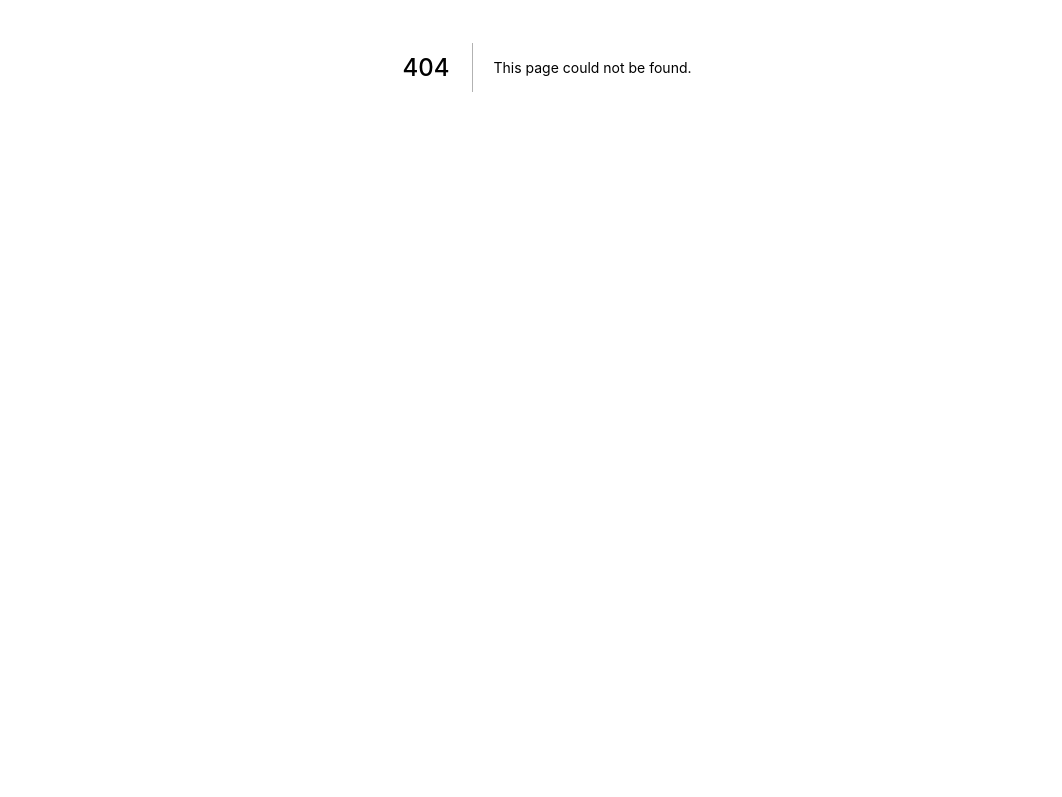
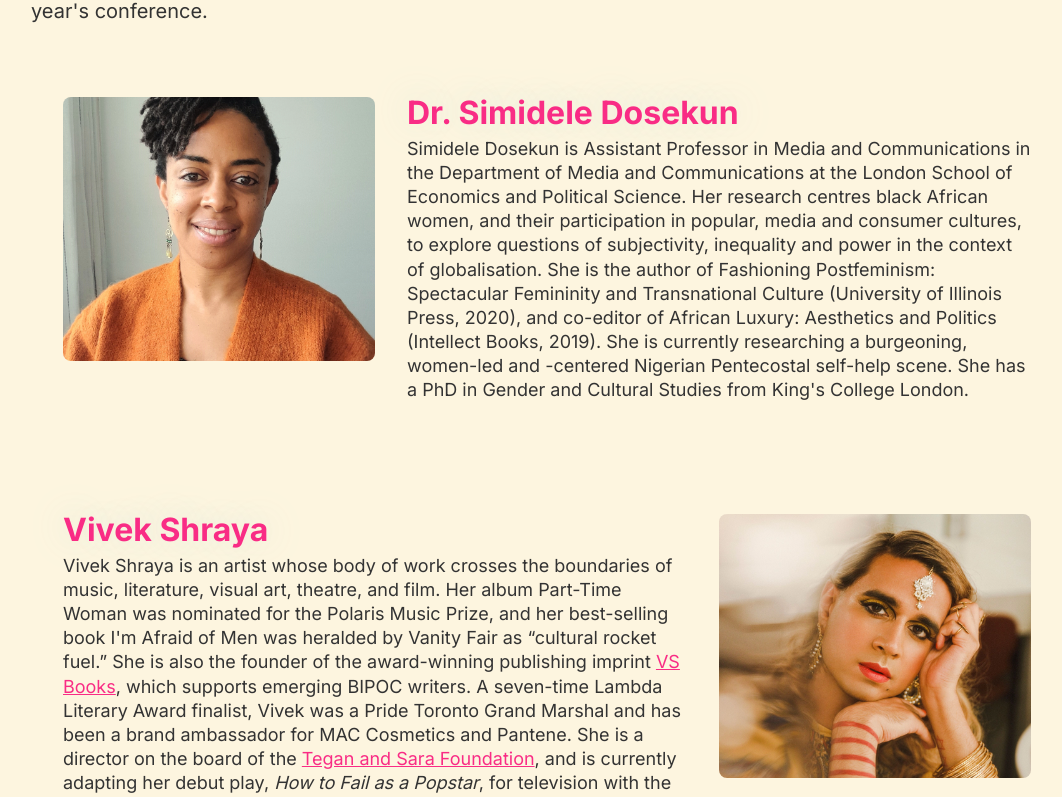
Before and after one commit to LMulvey/cp23, a Next.js app: page /keynotes in a window 1280 px wide. Before the commit this address had no page. Shown: the part 333-1130 px from the top of the page, without its empty margins (93-1155 px from the left). Before the commit the page ends 800 px from the top, so only its background shows below. Built offline with nearby package versions, Linux system fonts and the light colour scheme; a web font is replaced by a local one.

Commit message:
feat: add keynote page

```diff
--- a/src/components/Layout/Layout.tsx
+++ b/src/components/Layout/Layout.tsx
@@ -334,12 +334,10 @@ export const Layout = ({
             </NextLink>
             <NextLink href="/keynotes" passHref>
               <Link
-                aria-disabled="true"
                 aria-label="Keynotes attending Console-ing Passions 2023"
                 isActive={isActive('/keynotes')}
                 href="/keynotes"
               >
-                <LinkDisabled>Coming Soon</LinkDisabled>
                 <Star />
                 Keynotes
               </Link>
--- /dev/null
+++ b/src/pages/keynotes.tsx
@@ -0,0 +1,205 @@
+import { Layout } from '@/components/Layout';
+import { Content, Heading } from '@/components/Typography';
+import { styled } from '@/stitches';
+import { commonAnimationVariants } from '@/utilities/animation';
+import type { NextPage } from 'next';
+import Image from 'next/image';
+
+const Grid = styled('div', {
+  display: 'flex',
+  flexFlow: 'column nowrap',
+  gap: '$32',
+  width: '100%',
+});
+
+const GridItem = styled('div', {
+  display: 'flex',
+  flexFlow: 'column nowrap',
+  alignItems: 'start',
+  gap: '$32',
+  textAlign: 'center',
+  padding: '$16 $32',
+  borderRadius: '$8',
+  boxShadow: 'none',
+  transition: 'box-shadow 175ms ease-in',
+  transitionProperty: 'box-shadow, transform, background, color',
+  fontSize: '$24',
+  fontWeight: 700,
+  textDecoration: 'none',
+  width: '100%',
+  '@bp3': {
+    flexFlow: 'row nowrap',
+  },
+
+  variants: {
+    flipOnMobile: {
+      true: {
+        flexFlow: 'column-reverse nowrap',
+        '@bp3': {
+          flexFlow: 'row nowrap',
+        },
+      },
+    },
+  },
+});
+
+const NameAndBio = styled('div', {
+  display: 'flex',
+  flexFlow: 'column nowrap',
+  width: '100%',
+  gap: '$8',
+});
+
+const ImageContainer = styled('div', {
+  position: 'relative',
+  width: '100%',
+  overflow: 'hidden',
+  height: '264px',
+  borderRadius: '$8',
+  '@bp3': {
+    width: '50%',
+  },
+});
+
+const Keynotes: NextPage = () => {
+  return (
+    <Layout
+      animate="animate"
+      initial="animate"
+      title="Keynotes"
+      variants={{
+        visible: {
+          transition: {
+            delayChildren: 0.5,
+            staggerChildren: 0.15,
+          },
+        },
+      }}
+      viewport={{ once: true }}
+      whileInView="visible"
+    >
+      <Heading
+        css={{ textAlign: 'left', width: '100%' }}
+        variants={commonAnimationVariants}
+      >
+        Keynotes
+      </Heading>
+      <Content css={{ textAlign: 'left', width: '100%' }}>
+        We are pleased to announce our keynote speakers for 2023! We are excited
+        to have them join us for this year&apos;s conference.
+      </Content>
+      <Grid>
+        <GridItem>
+          <ImageContainer>
+            <Image
+              alt="Dr. Simidele Dosekun"
+              src="/images/keynotes/simidele.webp"
+              layout="fill"
+              objectFit="cover"
+            />
+          </ImageContainer>
+          <NameAndBio>
+            <Heading css={{ textAlign: 'left', color: '$pink2' }}>
+              Dr. Simidele Dosekun
+            </Heading>
+            <Content css={{ textAlign: 'left' }} small>
+              Simidele Dosekun is Assistant Professor in Media and
+              Communications in the Department of Media and Communications at
+              the London School of Economics and Political Science. Her research
+              centres black African women, and their participation in popular,
+              media and consumer cultures, to explore questions of subjectivity,
+              inequality and power in the context of globalisation. She is the
+              author of Fashioning Postfeminism: Spectacular Femininity and
+              Transnational Culture (University of Illinois Press, 2020), and
+              co-editor of African Luxury: Aesthetics and Politics (Intellect
+              Books, 2019). She is currently researching a burgeoning, women-led
+              and -centered Nigerian Pentecostal self-help scene. She has a PhD
+              in Gender and Cultural Studies from King&apos;s College London.
+            </Content>
+          </NameAndBio>
+        </GridItem>
+
+        <GridItem flipOnMobile>
+          <NameAndBio>
+            <Heading css={{ textAlign: 'left', color: '$pink2' }}>
+              Vivek Shraya
+            </Heading>
+            <Content css={{ textAlign: 'left' }} small>
+              <aside>
+                Vivek Shraya is an artist whose body of work crosses the
+                boundaries of music, literature, visual art, theatre, and film.
+                Her album Part-Time Woman was nominated for the Polaris Music
+                Prize, and her best-selling book I&apos;m Afraid of Men was
+                heralded by Vanity Fair as &ldquo;cultural rocket fuel.&rdquo;
+                She is also the founder of the award-winning publishing imprint{' '}
+                <a href="https://vsbooks.ca/" target="_blank" rel="noreferrer">
+                  VS Books
+                </a>
+                , which supports emerging BIPOC writers. A seven-time Lambda
+                Literary Award finalist, Vivek was a Pride Toronto Grand Marshal
+                and has been a brand ambassador for MAC Cosmetics and Pantene.
+                She is a director on the board of the{' '}
+                <a
+                  href="https://www.teganandsarafoundation.org/"
+                  target="_blank"
+                  rel="noreferrer"
+                >
+                  Tegan and Sara Foundation
+                </a>
+                , and is currently adapting her debut play,{' '}
+                <em>How to Fail as a Popstar</em>, for television with the
+                support of CBC.
+              </aside>
+            </Content>
+          </NameAndBio>
+          <ImageContainer>
+            <Image
+              alt="Vivek Shraya"
+              src="/images/keynotes/vivek.webp"
+              layout="fill"
+              objectFit="cover"
+            />
+          </ImageContainer>
+        </GridItem>
+
+        <GridItem>
+          <ImageContainer>
+            <Image
+              alt="Dr. Sarah Sharma"
+              src="/images/keynotes/sarah.webp"
+              layout="fill"
+              objectFit="cover"
+            />
+          </ImageContainer>
+          <NameAndBio>
+            <Heading css={{ textAlign: 'left', color: '$pink2' }}>
+              Dr. Sarah Sharma
+            </Heading>
+            <Content css={{ textAlign: 'left' }} small>
+              Sarah Sharma is Associate Professor of Media Theory and Director
+              of the Institute of Communication, Culture, Information and
+              Technology (ICCIT) at the University of Toronto. She is the author
+              of <em>In the Meantime: Temporality and Cultural Politics</em>{' '}
+              (Duke UP, 2014). This book challenges the popular sentiment that
+              the world is &ldquo;speeding up&rdquo; and locates instead how
+              temporality operates as a key relation of power structured at the
+              intersection of a range of social differences and technologies.
+              Her edited volume (with Rianka Singh){' '}
+              <em>
+                Re-Understanding Media: Feminist Extensions of Marshall McLuhan
+              </em>{' '}
+              (Duke UP 2022) highlights her time as director of the McLuhan
+              Centre between 2017-2022 and retrieves a feminist version of
+              &ldquo;the medium is the message.&rdquo; Sarah is currently
+              working on a new book (tentatively titled To Be Determined) which
+              advances a techno-feminist media theory to account for Big Tech
+              and the gendered politics of utility, exit and repair.
+            </Content>
+          </NameAndBio>
+        </GridItem>
+      </Grid>
+    </Layout>
+  );
+};
+
+export default Keynotes;
```
Also changed, not shown: cspell.json (+8 -0 lines).
